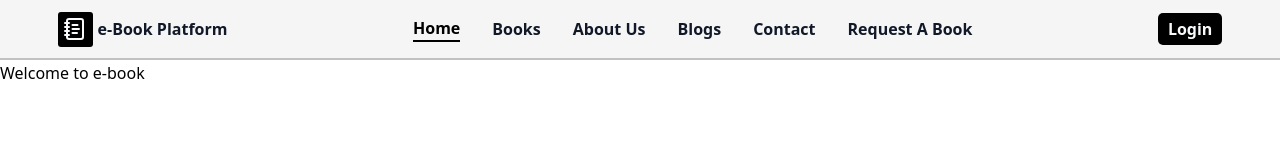
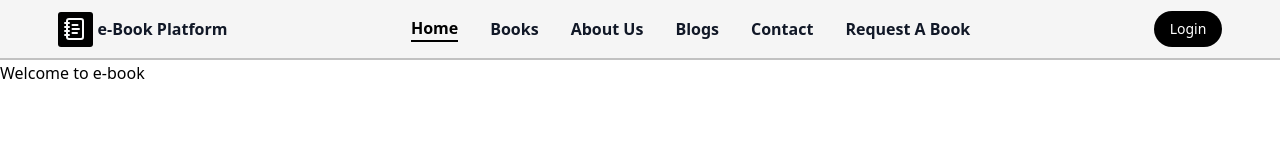
Before and after one commit to sohelrana2002/eBook-Application, a Next.js app in the folder client/: page / in a window 1280 px wide. Shown: the top 160 px of the page. Built offline with nearby package versions, Linux system fonts and the light colour scheme.

Commit message:
Fixed login button issue

```diff
--- a/client/src/shared/navbar/Navbar.jsx
+++ b/client/src/shared/navbar/Navbar.jsx
@@ -72,7 +72,10 @@ const Navbar = () => {
             ) : isLoggedIn ? (
               <ProfileDropdown />
             ) : (
-              <Link href="/login" className="profile">
+              <Link
+                href="/login"
+                className="flex items-center gap-2 rounded-full bg-[#000] px-4 py-2 text-sm font-medium text-white hover:bg-[#000000c9] focus:outline-none cursor-pointer capitalize"
+              >
                 Login
               </Link>
             )}
```
